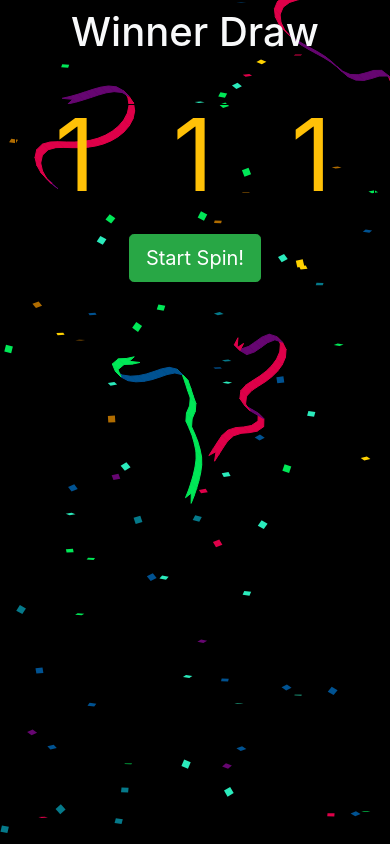
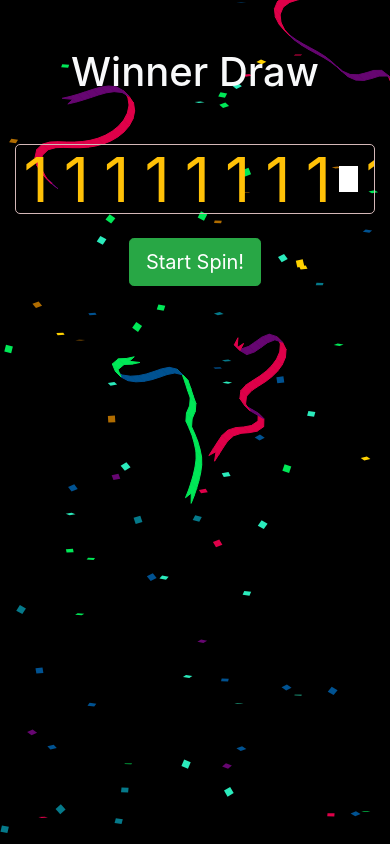
Before and after one commit to SimonAndro/simple-event-ticketing, a PHP site: page /simple-event-ticketing/draw/index.html in a window 390 px wide. Run offline with PHP 8.4, Linux system fonts and the light colour scheme.

Commit message:
making the spin screen responsive

```diff
--- a/draw/css/app.css
+++ b/draw/css/app.css
@@ -1,14 +1,10 @@
-body {
-    margin-top: 60px;
-}
-
 .slotwrapper {
     overflow: hidden;
-    display: inline-block;
-    border: 1px solid #000;
-    height: 200px;
+    border: 1px solid #d4b8b8;
+    height: 18vw;
+    border-radius: 5px;
 }
-.slotwrapper ul {
+.slotwrapper ul{
     padding: 0;
     margin: 0;
     list-style: none;
@@ -16,60 +12,19 @@ body {
     float: left;
 }
 .slotwrapper ul {
-    width: 100px;
-    height:100px;
-    font-size: 200px;
-    line-height: 200px;
+    height:18vw;
+    font-size: 16vw;
+    line-height: 18vw;
     text-align: center;
 }
-.slotwrapper ul li img {
-    vertical-align: top;
-}
-@media screen and (max-width: 1200px) {
-    .slotwrapper {
-        width: 100%;
-    }
-    .slotwrapper ul {
-        width: 33%;
-    }
-}
-@media screen and (max-width: 768px) {
-    .slotwrapper {
-        height: 100px;
-    }
-    .slotwrapper ul {
-        height:100px;
-        font-size: 100px;
-        line-height: 100px;
-    }
+
+.slotwrapper ul li{
+    padding: 0;
+    margin: 0;
 }
 
-/* Example 10 override slotwrapper */
-#example10 {
-    height: 150px;
-}
-#example10 ul {
-    width: 150px;
-    height:150px;
-    font-size: 150px;
-    line-height: 150px;
-}
-@media screen and (max-width: 1200px) {
-    #example10 ul {
-        width: 18%;
-    }
-}
-@media screen and (max-width: 768px) {
-    #example10 {
-        height: 100px;
-    }
-    #example10 ul {
-        height:100px;
-        font-size: 100px;
-        line-height: 100px;
-    }
-}
 
+/* background */
 html, body {
     margin: 0;
     padding: 0;
--- a/draw/index.html
+++ b/draw/index.html
@@ -2,7 +2,7 @@
 <html>
 
 <head>
-    <title>jQuery Slot Machine</title>
+    <title>Winner Award</title>
     <meta http-equiv="Content-Type" content="text/html; charset=UTF-8">
     <meta name="viewport" content="width=device-width, initial-scale=1.0">
 
@@ -12,20 +12,18 @@
 
 <body>
 
-    <canvas height='1' id='confetti' width='1' ></canvas>
-
+    <canvas height='1' id='confetti' width='1'></canvas>
 
     <div class="container-fluid" style="position:absolute; z-index: 10;">
         <div class="text-center panel panel-primary">
-            <div class="panel-heading mt-2">
+            <div class="panel-heading mt-5">
                 <h1 class="text-light">
                     Winner Draw
                 </h1>
             </div>
             <div class="panel-body mt-5">
-                <div class="slotwrapper " id="spinner">
+                <div class="slotwrapper d-flex flex-row  justify-content-between" id="spinner">
                     <ul>
-
                         <li class="text-warning">1</li>
                         <li class="text-primary">2</li>
                         <li class="text-success">3</li>
@@ -121,8 +119,8 @@
                         <li class="text-primary">9</li>
                         <li class="text-warning">0</li>
                     </ul>
-                    <div style="position:relative; float:left;">
-                        <div style="margin-top:100px; background-color:#FFF; height: 10px; width:50px;">
+                    <div class="align-self-center">
+                        <div style="background-color:#FFF; height: 3vh; width:5vw;">
                         </div>
                     </div>
                     <ul>
@@ -168,27 +166,48 @@
         $('#btn-spinner').click(function () {
             //sound.play(); // Start play the sound after click button
 
-            if(!enterPassword())
-            {
-                alert("a valid password is required to spin");
+            // if(!enterPassword())
+            // {
+            //     alert("a valid password is required to spin");
 
-                return false;
-            }
+            //     return false;
+            // }
 
-            $.ajax({
-                url: "./../generate_ticket.php",
-                type: "POST",
-                data: {
-                    action: "draw"
-                },
-                success: function (res) {
-                    console.log(res);
-                    try {
-                        var res = JSON.parse(res);
+            // $.ajax({
+            //     url: "./../generate_ticket.php",
+            //     type: "POST",
+            //     data: {
+            //         action: "draw"
+            //     },
+            //     success: function (res) {
+            //         console.log(res);
+            //         try {
+            //             var res = JSON.parse(res);
+
+            //             $('#spinner ul').playSpin({
+            //                 time: 2000,
+            //                 endNum: res.value,
+            //                 stopSeq: 'leftToRight',
+            //                 easing: 'easeOutBack',
+            //                 onEnd: function () {
+            //                     ding.play(); // Play ding after each number is stopped
+            //                 },
+            //                 onFinish: function () {
+            //                     //sound.pause(); // To stop the looping sound is pause it
+            //                 },
+            //                 // randomize: function () {
+
+            //                 // }
+            //             });
+            //         } catch (e) {
+
+            //         }
+            //     }
+            // });
 
             $('#spinner ul').playSpin({
                 time: 2000,
-                            endNum: res.value,
+                endNum: 0,
                 stopSeq: 'leftToRight',
                 easing: 'easeOutBack',
                 onEnd: function () {
@@ -201,11 +220,6 @@
 
                 // }
             });
-                    } catch (e) {
-
-                    }
-                }
-            });
 
         });
 
@@ -213,7 +227,7 @@
             let password = prompt("Please enter password to spin:");
             if (password == null || password == "") {
                 return false;
-            } else if(password==="premeir league") { // most unsecure way of asking for password
+            } else if (password === "premeir league") { // most unsecure way of asking for password
                 return true;
             }
 
```
Lines whose indentation alone changed are shown as unchanged.
